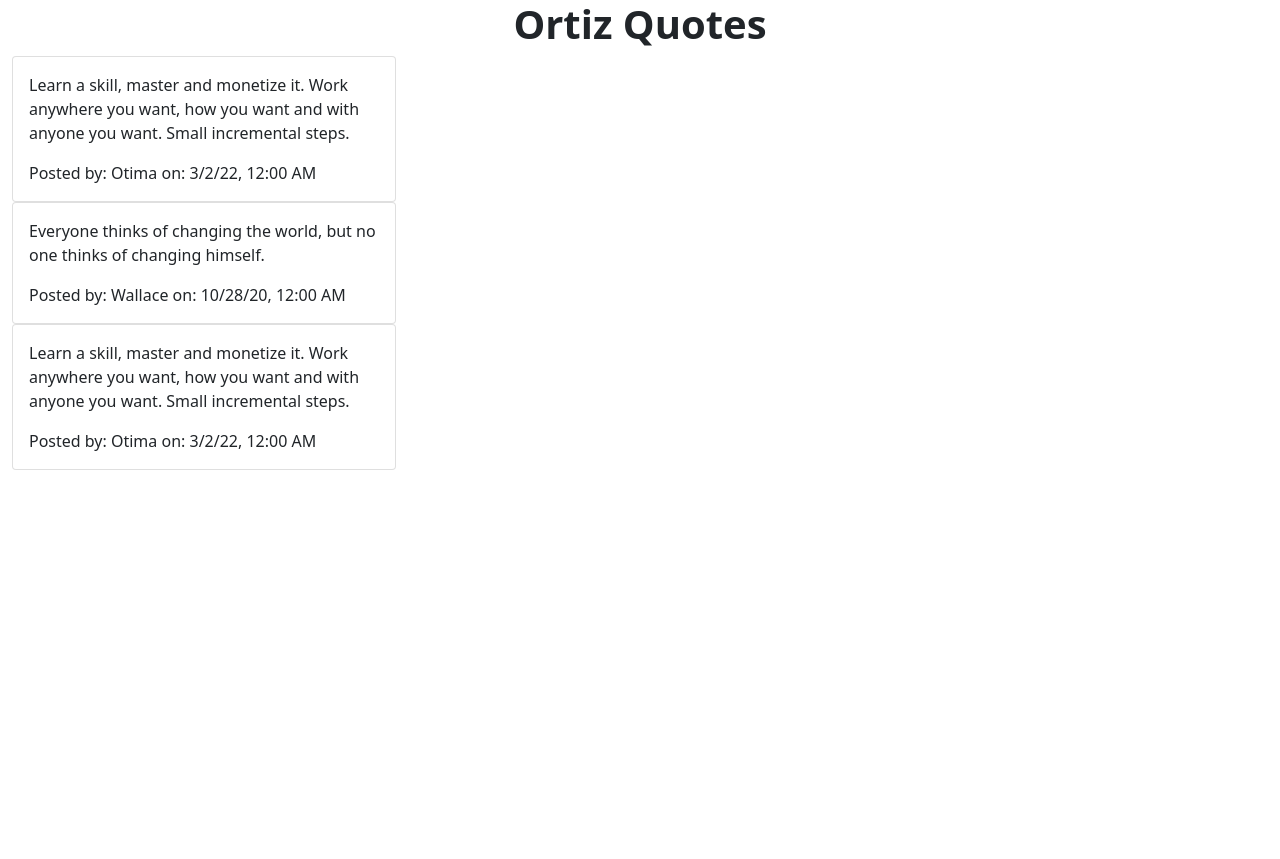
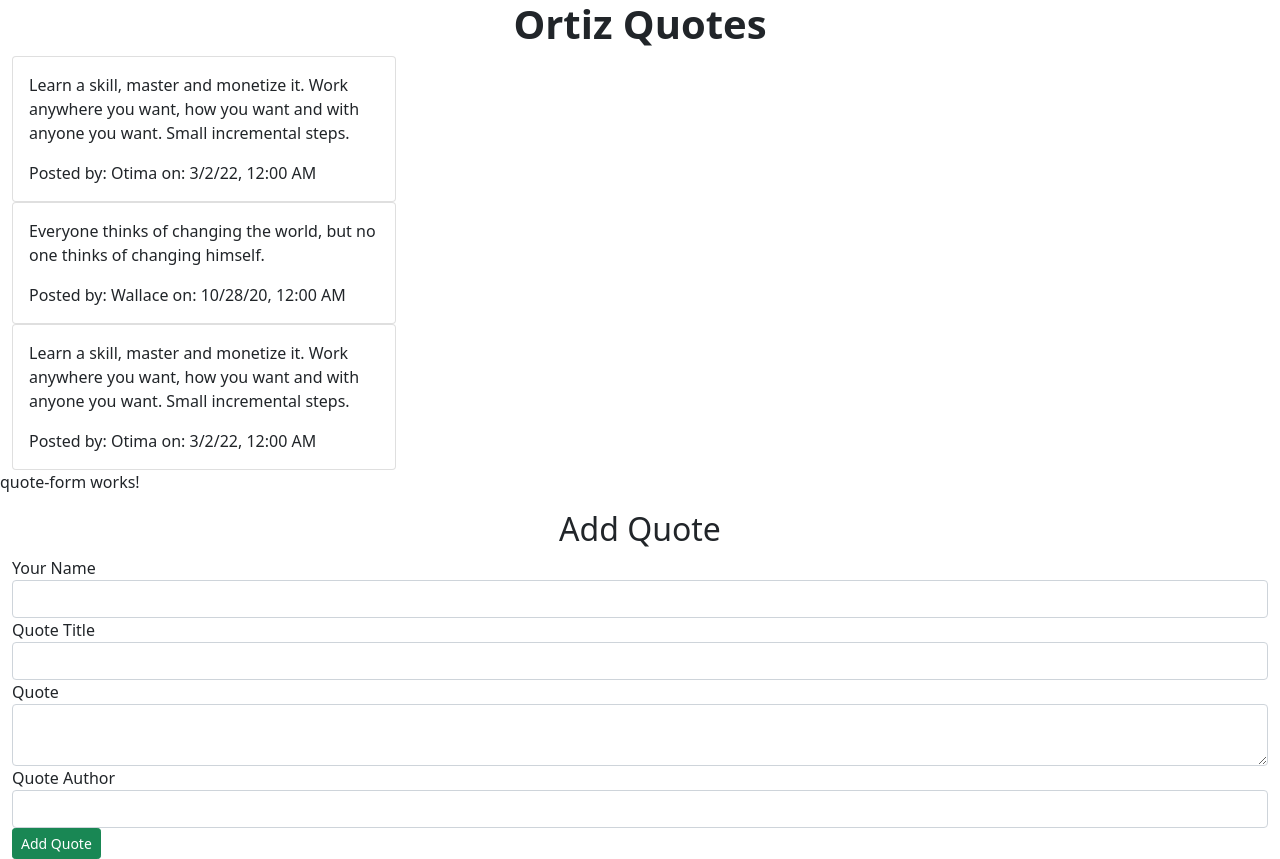
Before and after one commit to WayneMusungu/Quote-app, an Angular app: page / in a window 1280 px wide. Before the commit the page ends 800 px from the top, so only its background shows below. Built offline with nearby package versions, Linux system fonts and the light colour scheme.

Commit message:
Link quote-form component.html to our quote.component.html

```diff
--- a/src/app/quote-form/quote-form.component.html
+++ b/src/app/quote-form/quote-form.component.html
@@ -1 +1,42 @@
 <p>quote-form works!</p>
+<div class="container-fluid">
+    <h2 class="text-center">Add Quote</h2>
+    <form (ngSubmit)='submitQuote() ;quotesForm.resetForm({})' #quotesForm='ngForm'>
+        <div class="form-group">
+            <label for="name">Your Name</label>
+            <input type="text" class="form-control" id="name" [(ngModel)]="newQuote.name" name="name" #name='ngModel'
+                required>
+            <div [hidden]="name.valid || name.pristine" class="alert alert-danger p-0">
+                <p>Your name is required.</p>
+            </div>
+            <!-- <div *ngIf="name.errors.minlength">
+                Name is at least 3 characters long.
+            </div> -->
+        </div>
+        <div class="form-group">
+            <label for="name">Quote Title</label>
+            <input type="text" class="form-control" id="title" [(ngModel)]="newQuote.title" name="title" #title='ngModel'
+                required>
+            <div [hidden]="title.valid || title.pristine" class="alert alert-danger p-0">
+                <p>Title is required.</p>
+            </div>
+        </div>
+        <div class="form-group">
+            <label for="description">Quote</label>
+            <textarea class="form-control" id="quote" rows="2" [(ngModel)]="newQuote.quote" name="quote" #quote='ngModel'
+                required></textarea>
+            <div [hidden]="quote.valid || quote.pristine" class="alert alert-danger p-0">
+                <p>Please fill in the field.</p>
+            </div>
+        </div>
+        <div class="form-group">
+            <label for="name"> Quote Author</label>
+            <input type="text" class="form-control" id="author" [(ngModel)]="newQuote.author" name="author"
+                #author='ngModel' required>
+            <div [hidden]="author.valid || author.pristine" class="alert alert-danger p-0">
+                <p>Author name is required.</p>
+            </div>
+        </div>
+        <button type="submit" class="btn btn-sm btn-success">Add Quote</button>
+    </form>
+</div>
--- a/src/app/quote-form/quote-form.component.ts
+++ b/src/app/quote-form/quote-form.component.ts
@@ -1,4 +1,4 @@
-import { Component, OnInit } from '@angular/core';
+import { Component, OnInit, Output, EventEmitter } from '@angular/core';
 import { Quotes } from '../quotes';
 
 @Component({
@@ -10,6 +10,13 @@ export class QuoteFormComponent implements OnInit {
 
   newQuote = new Quotes(0, "", "", "", "", new Date(), 0, 0);
 
+  @Output () addQuote = new EventEmitter<Quotes>();
+
+  submitQuote (){
+    this.addQuote.emit(this.newQuote);
+    this.newQuote = new Quotes(0,"", "", "","", new Date(), 0, 0);
+  }
+
 
   constructor() { }
 
--- a/src/app/quote/quote.component.html
+++ b/src/app/quote/quote.component.html
@@ -22,3 +22,4 @@
       </div>
     </div>
   </div>
+  <app-quote-form></app-quote-form>
```
